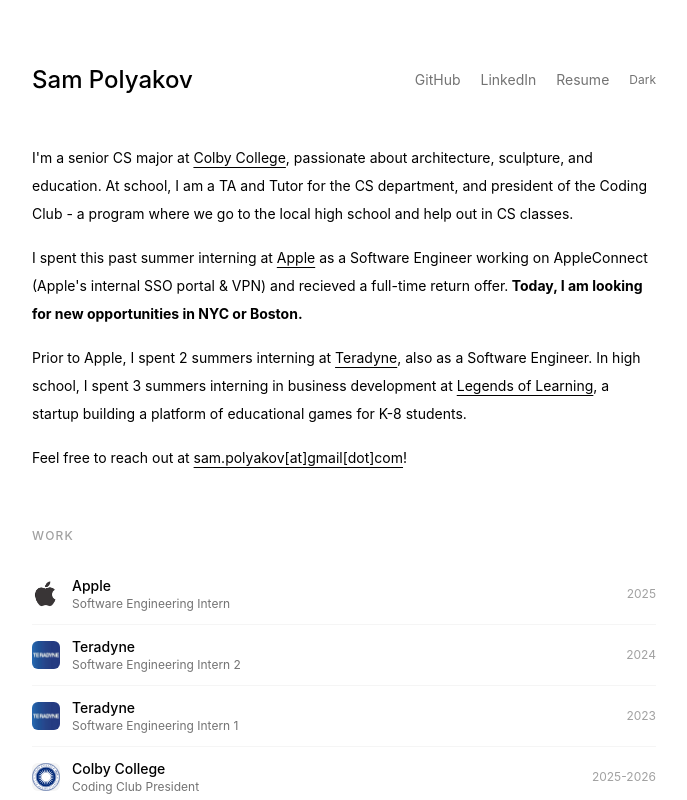
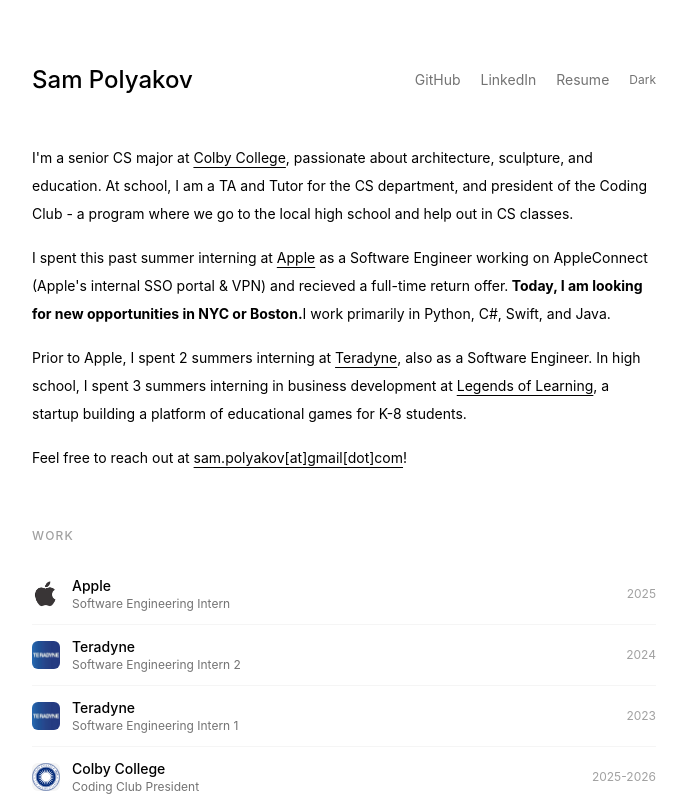
Before and after one commit to sampolz/portfolio, a Next.js app: page / in a window 1280 px wide. Shown: the top 800 px of the page, without its empty margins (296-983 px from the left). Built offline with nearby package versions, Linux system fonts and the light colour scheme.

Commit message:
Update page.tsx

```diff
--- a/app/page.tsx
+++ b/app/page.tsx
@@ -26,6 +26,7 @@
           I spent this past summer interning at <a href="https://apple.com/" target="_blank" rel="noopener noreferrer" className="underline underline-offset-4">Apple</a>{" "}
           as a Software Engineer working on AppleConnect (Apple's internal SSO portal & VPN) and recieved a full-time return offer.
           <a className="font-bold"> Today, I am looking for new opportunities in NYC or Boston.</a>
+          I work primarily in Python, C#, Swift, and Java.
         </p>
         <p className="text-sm leading-7 mb-4">
           Prior to Apple, I spent 2 summers interning at <a href="https://teradyne.com/" target="_blank" rel="noopener noreferrer" className="underline underline-offset-4">Teradyne</a>
```
